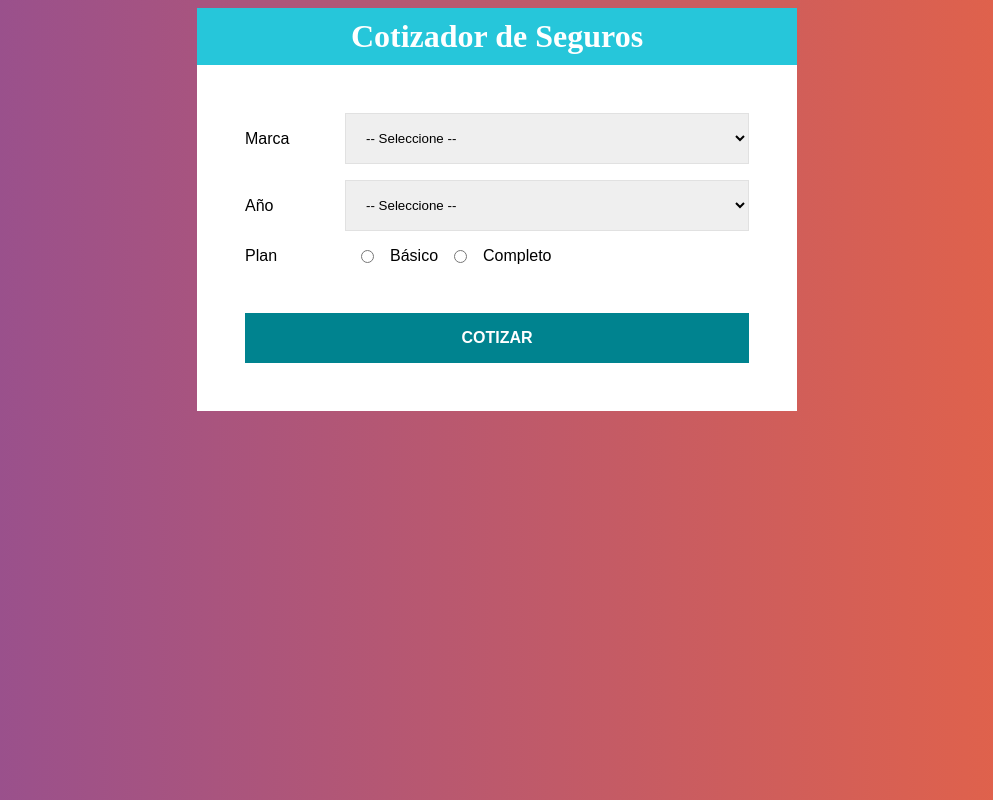
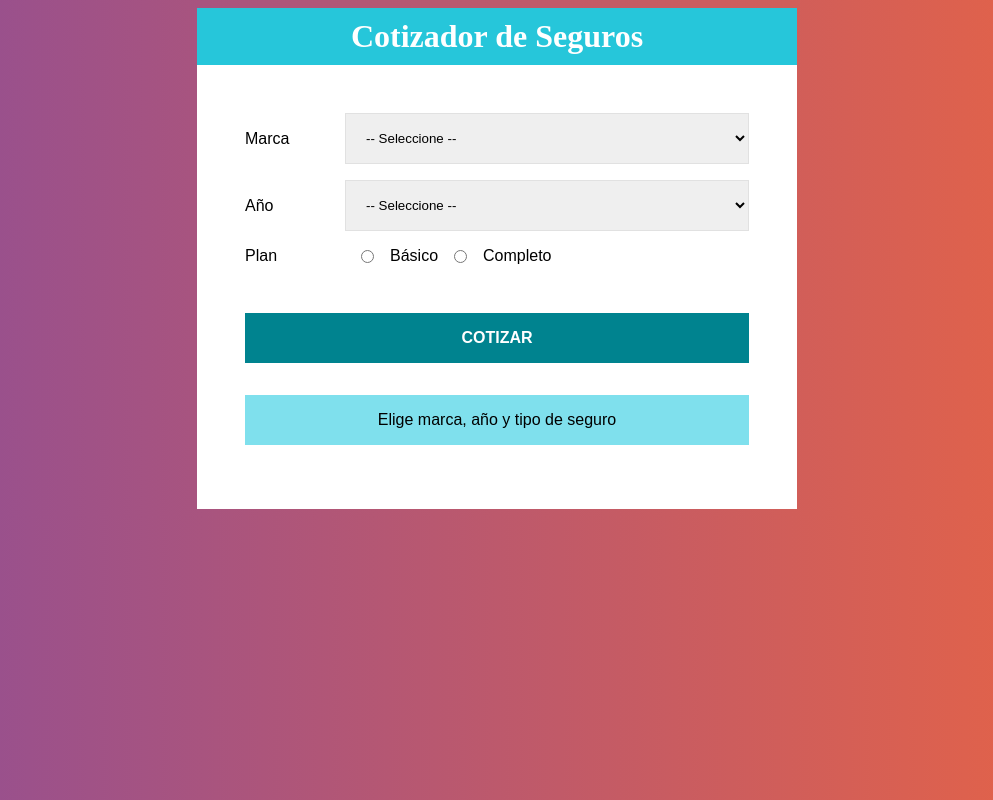
Before and after one commit to Alejandro-Ochando/cotizador_de_seguros, a React (Create React App) app: page / in a window 1280 px wide. Shown: the whole page, without its empty margins (143-1136 px from the left). Built offline with nearby package versions, Linux system fonts and the light colour scheme; the HTML template or start-up script is replaced by a standard one.

Commit message:
Mostrando el Resultado

```diff
--- a/src/App.js
+++ b/src/App.js
@@ -3,7 +3,7 @@
 import Header from './components/Header';
 import Formulario from './components/Formulario';
 import Resumen from './components/Resumen';
-
+import Resultado from './components/Resultado';
 
 const Contenedor = styled.div`
   max-width: 600px;
@@ -31,7 +31,7 @@
   });
 
   //Extraer datos
-  const { datos } = resumen;
+  const { datos, cotizacion } = resumen;
 
   return (
     <Contenedor>
@@ -45,6 +45,9 @@
         <Resumen
           datos={datos}
         />
+        <Resultado
+          cotizacion={cotizacion}
+        />
       </ContenedorFormulario>
     </Contenedor>
   );
--- a/src/components/Resultado.js
+++ b/src/components/Resultado.js
@@ -0,0 +1,43 @@
+import React from 'react';
+import styled from '@emotion/styled';
+
+const Mensaje = styled.p`
+    background-color: rgb(127, 224, 237);
+    margin-top: 2rem;
+    padding: 1rem;
+    text-align: center;
+`;
+
+const TextoCotizacion = styled.p`
+    color: #00838F;
+    padding: 1rem;
+    text-transform: uppercase;
+    font-weight: bold;
+    margin:0;
+`;
+
+const ResultadoCotizacion = styled.div`
+    text-align: center;
+    padding: .5rem;
+    border: 1px solid #26c6da;
+    background-color: rgb(127, 224, 237);
+    margin-top: 1rem;
+    position:relative;
+`;
+
+
+const Resultado = ({ cotizacion }) => {
+
+    return (
+        (cotizacion === 0)
+            ? <Mensaje>Elige marca, año y tipo de seguro</Mensaje>
+            :
+                (
+                    <ResultadoCotizacion>
+                        <TextoCotizacion>El total es: {cotizacion} €</TextoCotizacion>
+                    </ResultadoCotizacion>
+                )
+     );
+}
+
+export default Resultado;
--- a/src/index.css
+++ b/src/index.css
@@ -9,6 +9,6 @@
 }
 ul {
   list-style: none;
-  padding: none;
-  margin: none;
+  padding: 0;
+  margin: 0;
 }
```
